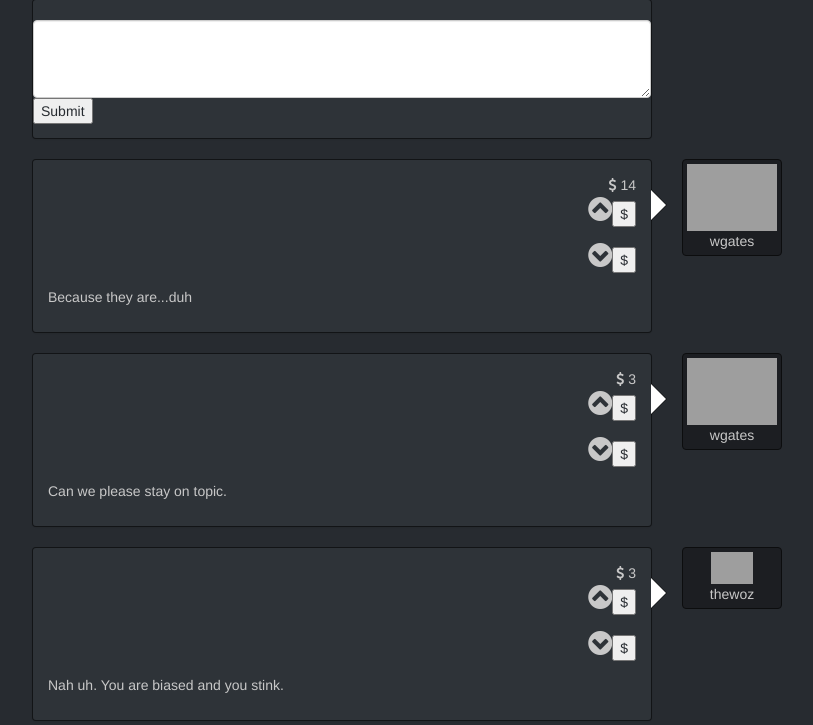
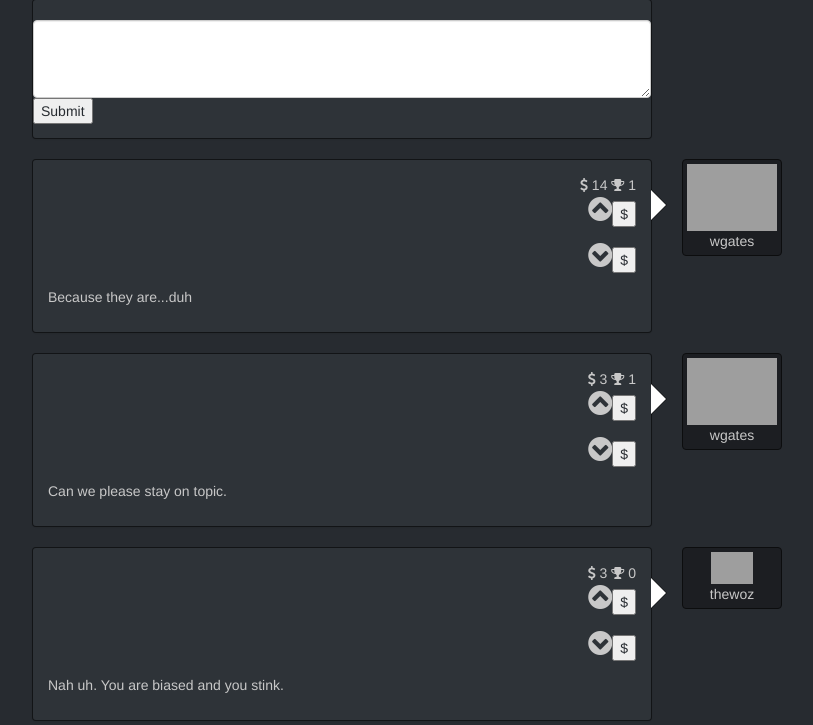
Before and after one commit to atc07d/EsportsForum, a PHP site: page /conversation.php?var=8 in a window 1280 px wide. Shown: the part 378-1103 px from the top of the page, without its empty margins (38-851 px from the left). Run offline with PHP 8.4, Linux system fonts and the light colour scheme; a user stored in the database is signed in; data comes from the database, SQL or seed files in the repository; some libraries are stand-ins or nearby versions; grey boxes are pictures that could not be loaded.

Commit message:
Added best icon on answers

```diff
--- a/conversation.php
+++ b/conversation.php
@@ -240,6 +240,7 @@
 							                <div class="panel-body">
 							                  <header class="text-right">
 							                     <i class="fa fa-usd"></i> '.$row['a_rating']. '
+							                     <i class="fa fa-trophy"></i> '.$row['a_best']. '
 							                    <br>
 							                    <div>
 							                    <form method="post" action="voteTest.php">
@@ -297,6 +298,7 @@
 							                <div class="panel-body">
 							                  <header class="text-right">
 							                     <i class="fa fa-usd"></i> '.$row['a_rating']. '
+							                     <i class="fa fa-trophy"></i> '.$row['a_best']. '
 							                    <br>
 												<div>
 							                    <form method="post" action="voteTest.php">
@@ -345,6 +347,7 @@
 							                <div class="panel-body">
 							                  <header class="text-right">
 							                     <i class="fa fa-usd"></i> '.$row['a_rating']. '
+							                     <i class="fa fa-trophy"></i> '.$row['a_best']. '
 							                    <br>
 
 							                  </header>
```
